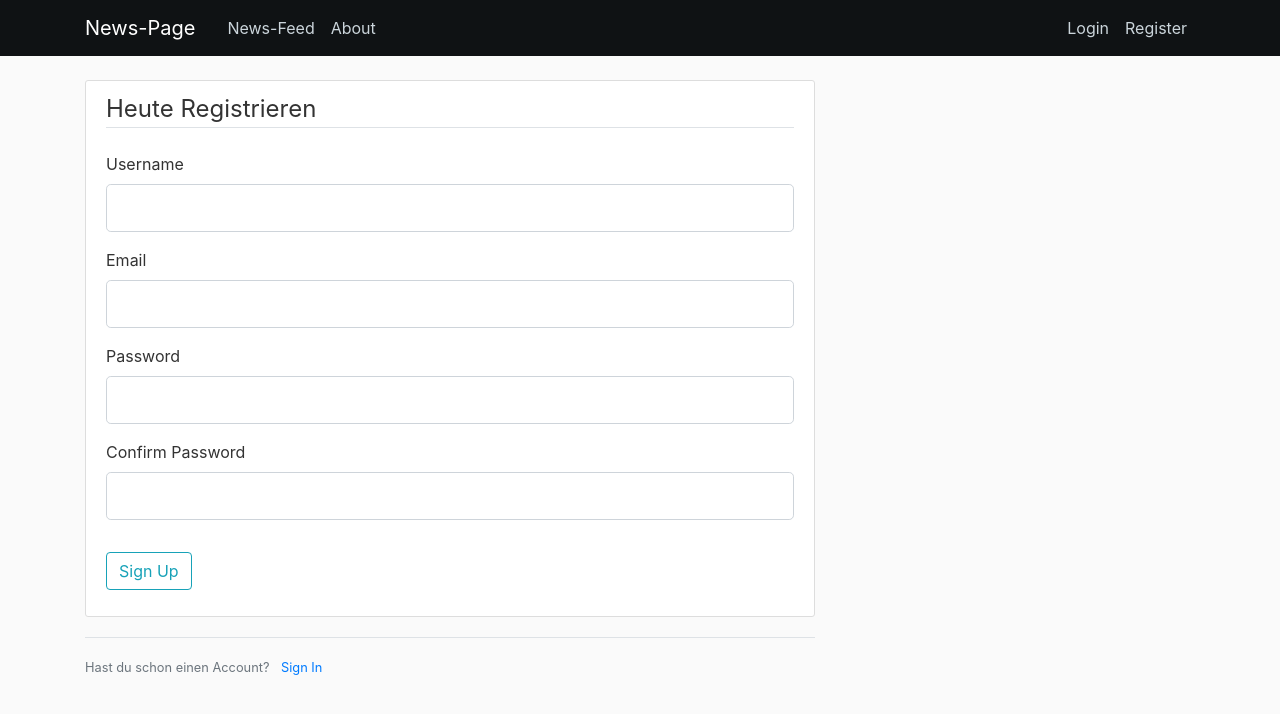
After one commit to lorenzm24/AAP14-MitterhuberWibmer, a Flask app: page /register in a window 1280 px wide. The commit adds this page. Shown: the top 714 px of the page. Run offline with Flask 2, Linux system fonts and the light colour scheme; some libraries are stand-ins or nearby versions.

Commit message:
Login und Registrtions Seite in Arbeit

```diff
--- /dev/null
+++ b/forms.py
@@ -0,0 +1,16 @@
+from flask_wtf import FlaskForm
+from wtforms import StringField, PasswordField, SubmitField, BooleanField
+from wtforms.validators import DataRequired, Length, Email, EqualTo
+
+class RegistrationForm(FlaskForm):
+    username = StringField('Username', validators=[DataRequired(), Length(min=3, max=15)])
+    email = StringField('Email', validators=[DataRequired(), Email()])
+    password = PasswordField('Password',validators=[DataRequired()])
+    confirm_password = PasswordField('Confirm Password',validators=[DataRequired(), EqualTo('password')])
+    submit=SubmitField('Sign Up')
+
+class LoginForm(FlaskForm):
+    email = StringField('Email', validators=[DataRequired(), Email()])
+    password = PasswordField('Password',validators=[DataRequired()])
+    remember = BooleanField('Remember Me')
+    submit=SubmitField('Sign In')
--- a/server.py
+++ b/server.py
@@ -1,5 +1,8 @@
 from flask import Flask, render_template, url_for
+from forms import RegistrationForm, LoginForm
 app = Flask(__name__)
+
+app.config ['SECRET_KEY'] = '70605307ef30f5c02ea41a995c7538dc'
 
 news = [
     {
@@ -22,9 +25,19 @@ news = [
 def home():
     return render_template('home.html', news=news)
 
-@app.route('/eller')
+@app.route('/about')
 def eller():
-    return render_template('eller.html', title='Eller')
+    return render_template('about.html', title='About')
+
+@app.route('/register')
+def register():
+    form = RegistrationForm()
+    return render_template('register.html', title='Register', form=form)
+
+@app.route('/login')
+def login():
+    form = LoginForm()
+    return render_template('login.html', title='Login', form=form)
 
 if __name__ == '__main__':
     app.run(debug=True, host='0.0.0.0')
--- a/templates/eller.html
+++ b/templates/about.html
@@ -1,4 +1,4 @@
 {% extends "layout.html" %}
 {% block content %}
-    <h1>Ellers Imbiss</h1>
+    <h1>About Page</h1>
 {% endblock content %}
--- a/templates/layout.html
+++ b/templates/layout.html
@@ -28,13 +28,13 @@
             <div class="collapse navbar-collapse" id="navbarToggle">
               <div class="navbar-nav mr-auto">
                 <a class="nav-item nav-link" href="/">News-Feed</a>
-                <a class="nav-item nav-link" href="/eller">Eller</a>
+                <a class="nav-item nav-link" href="/about">About</a>
               </div>
               <!-- Navbar Right Side -->
-              <!--<div class="navbar-nav">
+              <div class="navbar-nav">
                 <a class="nav-item nav-link" href="/login">Login</a>
                 <a class="nav-item nav-link" href="/register">Register</a>
-              </div>-->
+              </div>
             </div>
           </div>
         </nav>
--- /dev/null
+++ b/templates/register.html
@@ -0,0 +1,35 @@
+{% extends "layout.html" %}
+{% block content %}
+    <div class="content-section">
+        <form method="POST" action="">
+            {{ form.hidden_tag() }}
+            <fieldset class ="form-group">
+                <legend class="border-bottom mb-4">Heute Registrieren</legend>
+                <div class="form-group">
+                    {{ form.username.label(class="form-control-label") }}
+                    {{ form.username(class="form-control form-control-lg") }}
+                </div>
+                <div class="form-group">
+                    {{ form.email.label(class="form-control-label") }}
+                    {{ form.email(class="form-control form-control-lg") }}
+                </div>
+                <div class="form-group">
+                    {{ form.password.label(class="form-control-label") }}
+                    {{ form.password(class="form-control form-control-lg") }}
+                </div>
+                <div class="form-group">
+                    {{ form.confirm_password.label(class="form-control-label") }}
+                    {{ form.confirm_password(class="form-control form-control-lg") }}
+                </div>
+            </fieldset>
+            <div class="form-group">
+                {{ form.submit(class="btn btn-outline-info") }}
+            </div>
+        </form>
+    </div>
+    <div class="border-top pt-3">
+        <small class="text-muted">
+            Hast du schon einen Account?  <a class="ml-2" href="{{ url_for('login') }}">Sign In</a>
+        </small>
+    </div>
+{% endblock content %}
```
Also changed, not shown: templates/login.html (added).
